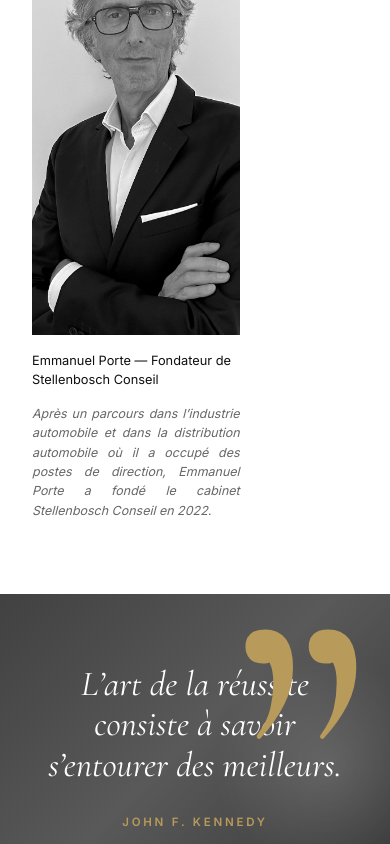
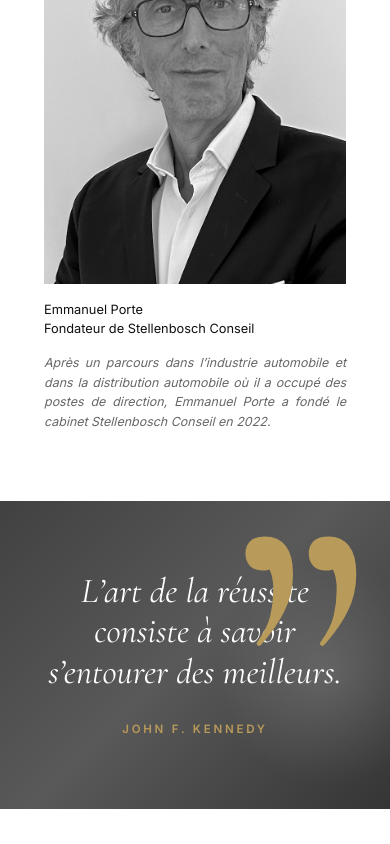
Before and after one commit to arthurGuillemin/stellenbosch-conseil, a React (Vite) app: page / in a window 390 px wide. Shown: the part 1900-2744 px from the top of the page. Built offline with nearby package versions, Linux system fonts and the light colour scheme.

Commit message:
minor css adjustement

```diff
--- a/src/sections/About.jsx
+++ b/src/sections/About.jsx
@@ -72,7 +72,7 @@ export default function About() {
           />
 
           <p className="about__caption">
-            Emmanuel Porte — Fondateur de Stellenbosch Conseil
+            Emmanuel Porte <br /> Fondateur de Stellenbosch Conseil
                         <span>
               Après un parcours dans l’industrie automobile et dans la
               distribution automobile où il a occupé des postes de direction,
--- a/src/styles/components/navbar.css
+++ b/src/styles/components/navbar.css
@@ -27,6 +27,7 @@
   gap: clamp(20px, 3vw, 42px);
 
   margin-left: auto;
+  margin-top: -25px;
 }
 
 .site-nav__links a {
--- a/src/styles/sections/about.css
+++ b/src/styles/sections/about.css
@@ -1,5 +1,10 @@
 .about {
   background: var(--sc-white);
+    min-height: 100vh;
+
+  padding:
+    clamp(80px, 9vw, 120px)
+    var(--gutter);
 }
 
 
@@ -15,8 +20,6 @@
     minmax(300px, 0.9fr);
 
   gap: clamp(60px, 8vw, 120px);
-    margin-top: -17px;
-
 
   align-items: center;
 }
@@ -78,7 +81,7 @@
   width: 100%;
   height: 280px;
 
-  object-fit:fill;
+  object-fit: fill;
   object-position: center;
 
   filter: grayscale(100%);
@@ -94,7 +97,6 @@
 
   width: 52px;
   height: 3px;
-
 }
 
 
@@ -104,10 +106,12 @@
 
 .about__copy {
   display: grid;
-  text-align: justify;
+
   gap: 22px;
 
   margin-top: 36px;
+
+  text-align: justify;
 }
 
 .about__copy p {
@@ -134,8 +138,8 @@
 ========================= */
 
 .about__media {
-  justify-self: end;
-  margin-top: 89px;
+  justify-self: center;
+
   width: 100%;
   max-width: 380px;
 }
@@ -146,7 +150,7 @@
   width: 60%;
   height: 300px;
 
-  margin-left: 10px;
+  margin: 0 auto;
 
   object-fit: cover;
   object-position: center top;
@@ -156,7 +160,8 @@
 
 .about__caption {
   width: 60%;
-  margin: 16px 0 0 10px;
+
+  margin: 16px auto 0;
 
   color: var(--sc-black);
 
@@ -178,25 +183,18 @@
   text-align: justify;
 }
 
-.about__media span {
-  display: block;
-    text-align: justify;
-    font-style: italic;
-
-  margin-top: 15px;
-
-  color: var(--sc-grey-600);
-
-  font-size: 0.78rem;
-  line-height: 1.55;
-}
-
 
 /* =========================
    TABLETTE
 ========================= */
 
 @media (max-width: 980px) {
+
+  .about {
+    padding:
+      80px
+      var(--gutter);
+  }
 
   .about__grid {
     grid-template-columns: 1fr;
@@ -229,7 +227,16 @@
   }
 
   .about__image {
+    width: 70%;
     height: 440px;
+
+    margin: 0;
+  }
+
+  .about__caption {
+    width: 70%;
+
+    margin-left: 0;
   }
 }
 
@@ -239,6 +246,12 @@
 ========================= */
 
 @media (max-width: 680px) {
+
+  .about {
+    padding:
+      70px
+      22px;
+  }
 
   .about__heading-grid {
     grid-template-columns: 1fr;
@@ -272,6 +285,15 @@
   }
 
   .about__image {
+    width: 100%;
     height: 420px;
+
+    margin: 0;
+  }
+
+  .about__caption {
+    width: 100%;
+
+    margin-left: 0;
   }
 }
--- a/src/styles/sections/methodology.css
+++ b/src/styles/sections/methodology.css
@@ -1,5 +1,9 @@
 .methodology {
-  background: var(--sc-white);
+  min-height: 100vh;
+   background: var(--sc-white);
+  display: flex;
+  align-items: center;
+  padding: 0 var(--gutter);
 }
 
 
@@ -8,7 +12,6 @@
 ========================= */
 
 .methodology__grid {
-  margin-top: 50px;
   display: grid;
 
   grid-template-columns:
@@ -16,10 +19,10 @@
     minmax(400px, 0.85fr);
 
   gap: clamp(70px, 9vw, 130px);
-  margin-top: 3rem;
+    width: 100%;
+  padding: 80px 0;
 
-  align-items: start;
-
+  align-items: center;
 }
 
 
@@ -121,8 +124,6 @@
   justify-content: center;
 
   width: 100%;
-
-  padding-top: 0;
 }
 
 
@@ -137,7 +138,6 @@
 
   width: 100%;
   max-width: 430px;
-
 
   gap: 0;
 }
@@ -184,7 +184,6 @@
   position: relative;
   z-index: 1;
 
-
   display: grid;
 
   width: 58px;
@@ -197,7 +196,7 @@
 
   background: var(--sc-white);
 
-    color: var(--sc-gold);
+  color: var(--sc-gold);
 
   font-family: var(--font-display);
   font-size: 1.4rem;
@@ -240,6 +239,12 @@
 
 @media (max-width: 980px) {
 
+  .methodology {
+    padding:
+      80px
+      var(--gutter);
+  }
+
   .methodology__grid {
     grid-template-columns: 1fr;
 
@@ -281,6 +286,12 @@
 ========================= */
 
 @media (max-width: 680px) {
+
+  .methodology {
+    padding:
+      70px
+      22px;
+  }
 
   .methodology__grid {
     gap: 48px;
```
